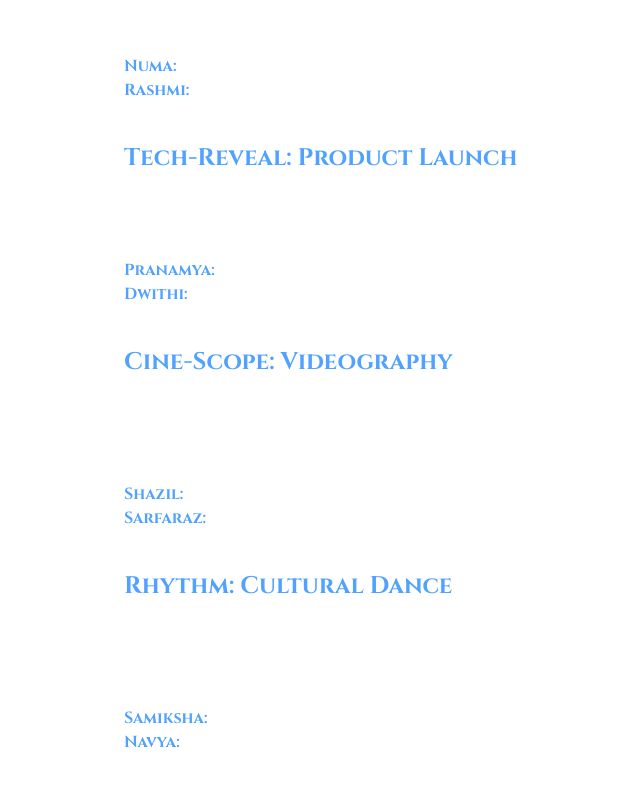
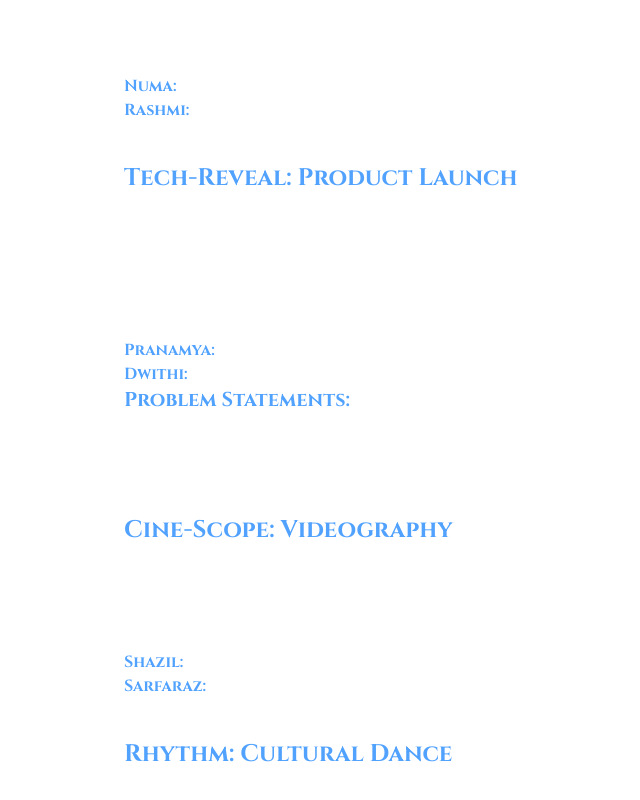
Before and after one commit to programmingwithshishir/registration-website, a React (Vite) app: page /eventrules in a window 1280 px wide. Shown: the part 850-1650 px from the top of the page, without its empty margins (84-724 px from the left). Built offline with nearby package versions, Linux system fonts and the light colour scheme; no server answers.

Commit message:
Update event rules

```diff
--- a/src/components/eventRules.jsx
+++ b/src/components/eventRules.jsx
@@ -48,7 +48,8 @@ const EventRules = () => {
         <p className="text-white text-sm">
           -Number of participants: 1 <br /> -Number of rounds: 3 <br />{" "}
           -Participants are free to use any programming language of their
-          choice. <br /> -No electronic gadgets are allowed.
+          choice. <br /> -Knowledge of C programming is a must for all the
+          participants. <br /> -No electronic gadgets are allowed.
         </p>
         <h1 className="text-white">
           Event Coordinators: <br />{" "}
@@ -83,7 +84,11 @@ const EventRules = () => {
         </h1>
         <p className="text-white text-sm">
           -Number of participants: 3 <br /> -Number of rounds: 1 <br />{" "}
-          -Participants must carry their own laptops.
+          -Participants must carry their own laptops. <br /> -Participants must
+          create a PPT to showcase and explain their product. <br />{" "}
+          -Presentation must not exceed a time limit of 10 minutes. <br /> -Just
+          the conceptual idea can be presented, but working models of the
+          product will gain more points.
         </p>
         <h1 className="text-white">
           Event Coordinators: <br />{" "}
@@ -92,6 +97,11 @@ const EventRules = () => {
           <span className="text-blue-400 font-bold">Dwithi:</span>{" "}
           <span className="select-text">8861852637</span>
         </h1>
+        <h1 className="text-blue-400 text-xl font-bold">Problem Statements:</h1>
+        <p className="text-white text-sm">
+          -Community engagement and local service. <br /> -Education and skills
+          development. <br /> -Women health and security.
+        </p>
       </div>
       {/* Cine-Scope: Videography */}
       <div className="pl-8 md:pl-32 lg:pl-52 pb-10 w-full">
@@ -100,7 +110,7 @@ const EventRules = () => {
         </h1>
         <p className="text-white text-sm">
           -Number of participants: 1 <br /> -Number of rounds: 3 <br />{" "}
-          -Participants must carry their own equipments. <br /> No stock or
+          -Participants must carry their own equipments. <br /> -No stock or
           precaptured videos should be used.
         </p>
         <h1 className="text-white">
```
